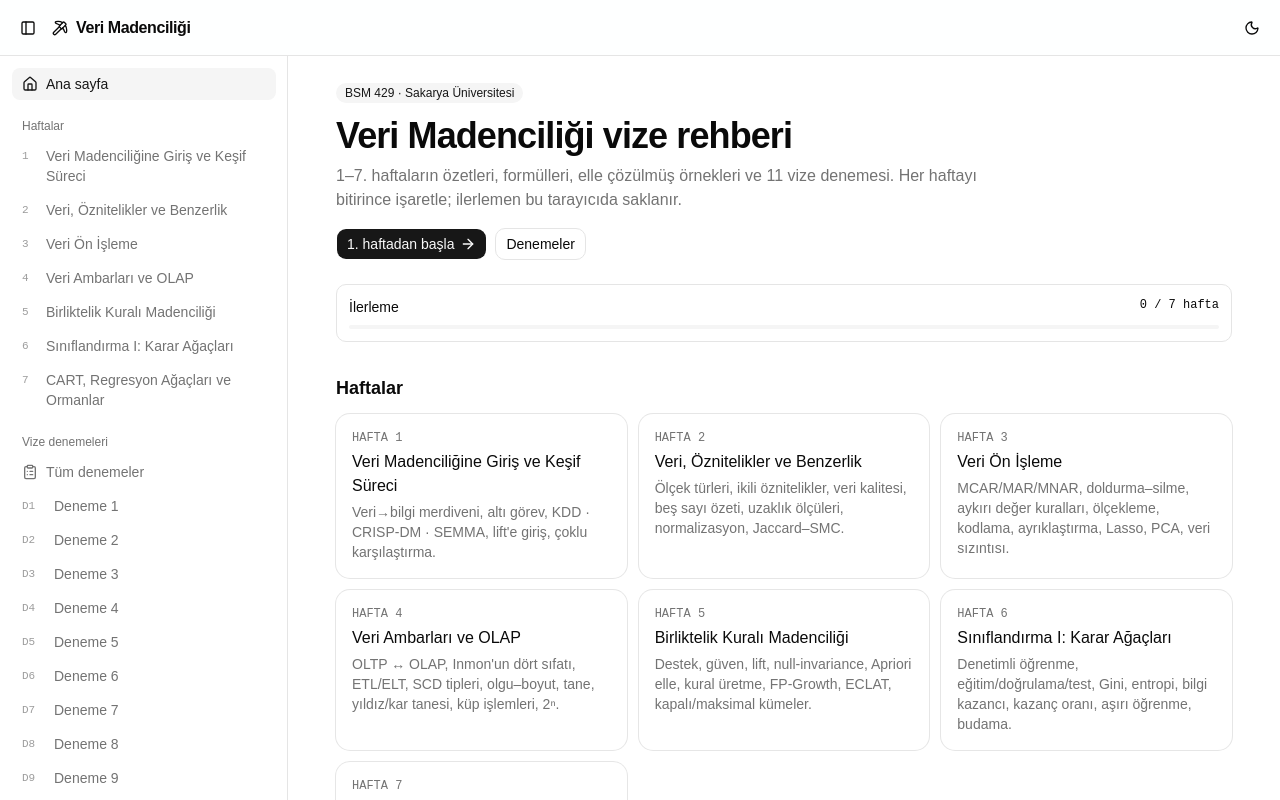
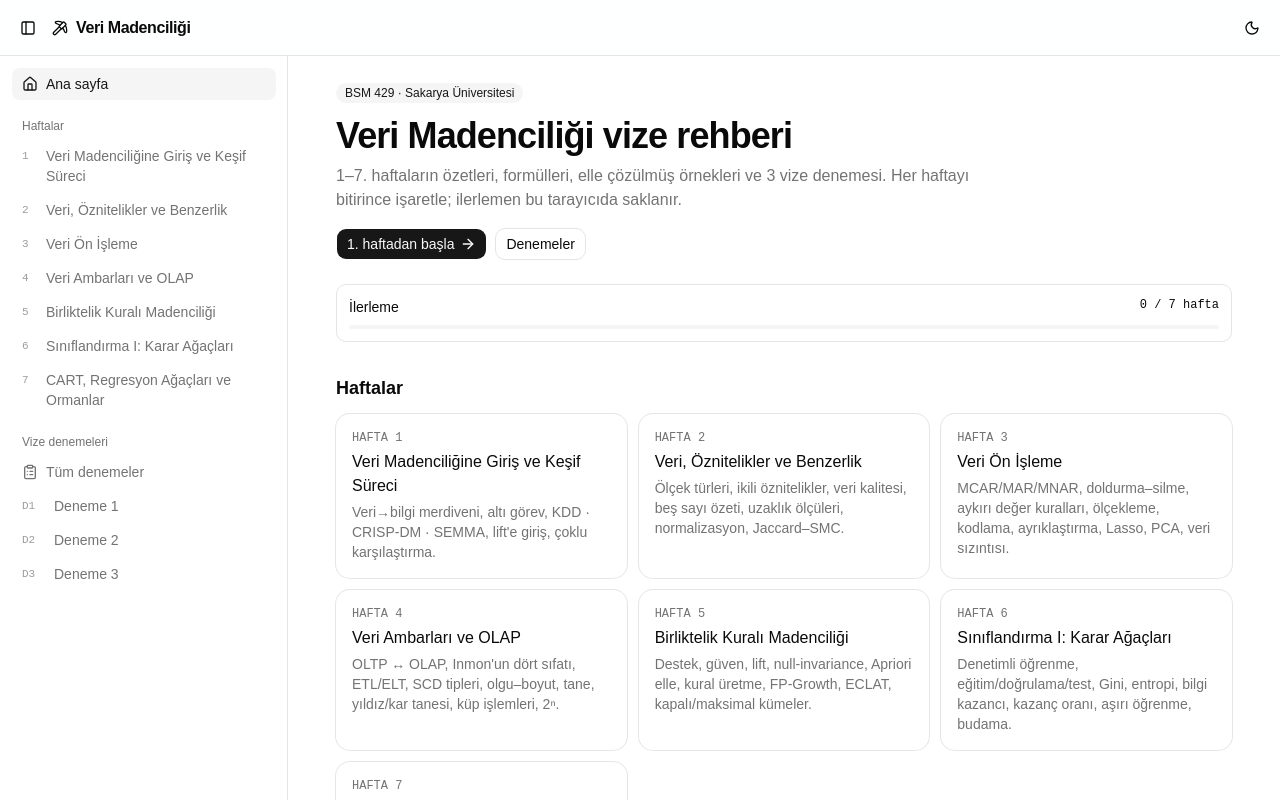
Before and after one commit to SametAlici/veri-madenciligi-vize, a React (Vite) app in the folder site/: page / in a window 1280 px wide. Shown: the top 800 px of the page. Built offline with nearby package versions, Linux system fonts and the light colour scheme.

Commit message:
Update study tests

```diff
--- a/site/src/data/index.ts
+++ b/site/src/data/index.ts
@@ -2,16 +2,18 @@ import { EKLER } from './ekler'
 import { TESTS_BASE } from './tests'
 import type { Test, Week } from './types'
 import { WEEK7 } from './week7'
-import { DENEME_H7, H7_EKLER } from './week7tests'
+import { H7_EKLER } from './week7tests'
 import { WEEKS_1_6 } from './weeks'
 
-export const WEEKS: Week[] = [...WEEKS_1_6.map((w) => ({ ...w, body: w.body + (EKLER[w.id] ?? '') })), WEEK7]
+export const WEEKS: Week[] = [
+  ...WEEKS_1_6.map((w) => ({ ...w, body: w.body + (EKLER[w.id] ?? '') })),
+  WEEK7,
+]
 
-export const TESTS: Test[] = [
-  ...TESTS_BASE.map((t, i) => ({
+export const TESTS: Test[] = TESTS_BASE
+  .slice(0, 3)
+  .map((t, i) => ({
     ...t,
     desc: t.desc.replace('1–6. haftalar', '1–7. haftalar'),
     questions: [...t.questions, ...(H7_EKLER[i + 1] ?? [])],
-  })),
-  { title: 'Deneme 11', desc: 'Hafta 7 odaklı: CART, regresyon ağacı, budama, vekil, önem, topluluklar.', questions: DENEME_H7 },
-]
+  }))
```
